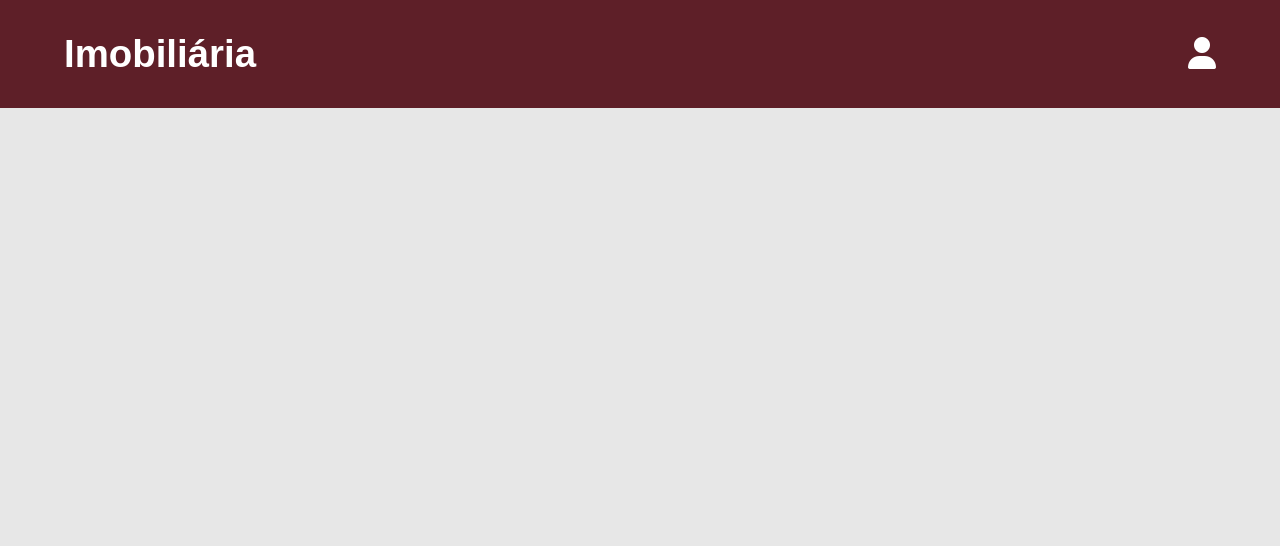
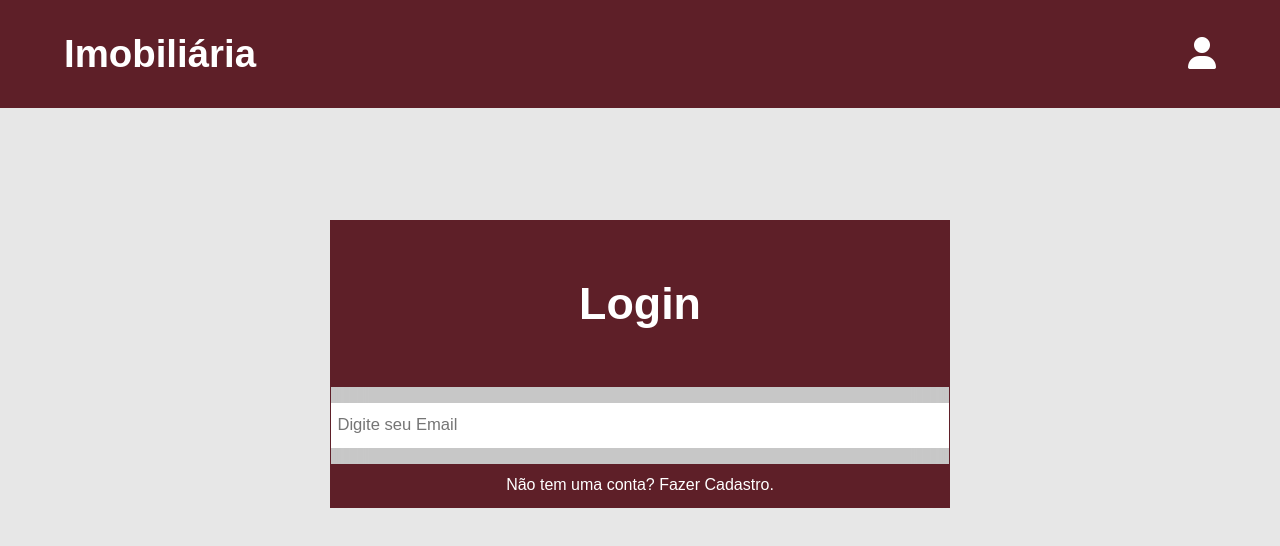
Before and after one commit to Pedro-Rocha-Araujo/venda-de-imoveis, a JavaScript app in the folder frontend/: page /login in a window 1280 px wide. Before the commit this address had no page. Shown: the top 546 px of the page. Built offline with nearby package versions, Linux system fonts and the light colour scheme; the HTML template or start-up script is replaced by a standard one.

Commit message:
Páginas de login e cadastro estruturadas no frontend

```diff
--- a/frontend/src/components/home/home.css
+++ b/frontend/src/components/home/home.css
@@ -19,6 +19,7 @@ div.casa img {
 }
 
 div.footer {
+  padding: 0.2rem 0;
   display: flex;
   align-items: center;
   justify-content: space-between;
--- /dev/null
+++ b/frontend/src/components/usuario/Cadastro.js
@@ -0,0 +1,22 @@
+import "./usuario.css"
+import { Link } from "react-router-dom"
+
+function Cadastro() {
+  return (
+    <div className="container usuario">
+
+      <div className="cadastro">
+        <div className="header-cadastro">
+          <h2>Cadastro</h2>
+        </div>
+        <form className="main-cadastro">
+          <input type="email" placeholder="Digite seu Email" required />
+        </form>
+        <p>Já possui uma conta?<Link to="/login"> Fazer Login.</Link></p>
+      </div>
+
+    </div>
+  );
+}
+
+export default Cadastro;
--- /dev/null
+++ b/frontend/src/components/usuario/Login.js
@@ -0,0 +1,22 @@
+import "./usuario.css"
+import { Link } from "react-router-dom"
+
+function Login() {
+  return (
+    <div className="container usuario">
+
+      <div className="cadastro">
+        <div className="header-cadastro">
+          <h2>Login</h2>
+        </div>
+        <form className="main-cadastro">
+          <input type="email" placeholder="Digite seu Email" required />
+        </form>
+        <p>Não tem uma conta?<Link to="/cadastro"> Fazer Cadastro.</Link></p>
+      </div>
+
+    </div>
+  );
+}
+
+export default Login;
--- /dev/null
+++ b/frontend/src/components/usuario/usuario.css
@@ -0,0 +1,58 @@
+div.usuario {
+  display: flex;
+  justify-content: center;
+  align-items: center;
+  min-height: 60dvh;
+}
+
+div.cadastro {
+  background-color: rgba(0, 0, 0, 0.137);
+  backdrop-filter: blur(1rem);
+  width: 100%;
+  max-width: 620px;
+  border: 1px solid #5e1f28;
+}
+
+div.header-cadastro {
+  background-color: #5e1f28;
+  padding: 1.6rem 0;
+}
+
+div.header-cadastro h2 {
+  color: #fff;
+  text-align: center;
+  font-size: clamp(1.8rem, 10vw, 2.8rem);
+  padding: 2rem 0;
+}
+
+form.main-cadastro {
+  padding: 1rem 0;
+  display: flex;
+}
+
+form.main-cadastro input {
+  width: 100%;
+  border: none;
+  outline: none;
+  height: 2.8rem;
+  padding: 0.4rem;
+}
+
+form.main-cadastro input::placeholder {
+  font-size: 1.04rem;
+}
+
+div.cadastro p {
+  text-align: center;
+  padding: 0.8rem 0;
+  background-color: #5e1f28;
+  color: #fff;
+}
+
+div.cadastro a {
+  color: #fff;
+}
+
+div.cadastro a:hover {
+ text-decoration: underline;
+}
--- a/frontend/src/routes.js
+++ b/frontend/src/routes.js
@@ -1,12 +1,16 @@
 import { Routes, Route } from "react-router-dom"
 import Home from "./components/home/Home"
 import Casa from "./components/home/Casa"
+import Cadastro from "./components/usuario/Cadastro"
+import Login from "./components/usuario/Login"
 
 function RouterApp() {
   return (
     <Routes>
       <Route path="/casas" element={ <Home /> } />
       <Route path="/casa/:id" element={ <Casa /> } />
+      <Route path="/cadastro" element={ <Cadastro /> } />
+      <Route path="/login" element={ <Login /> } />
     </Routes>
   )
 }
```
